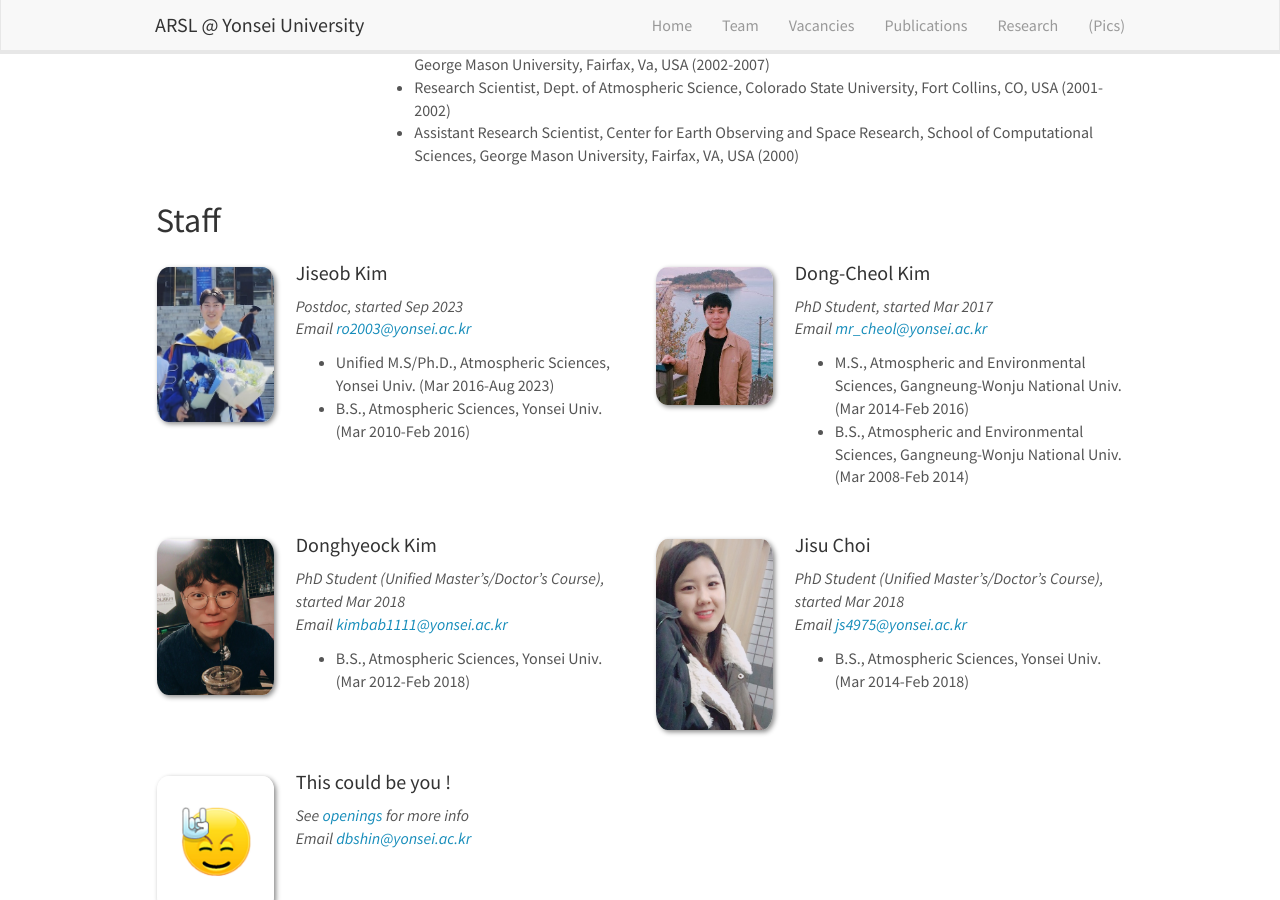
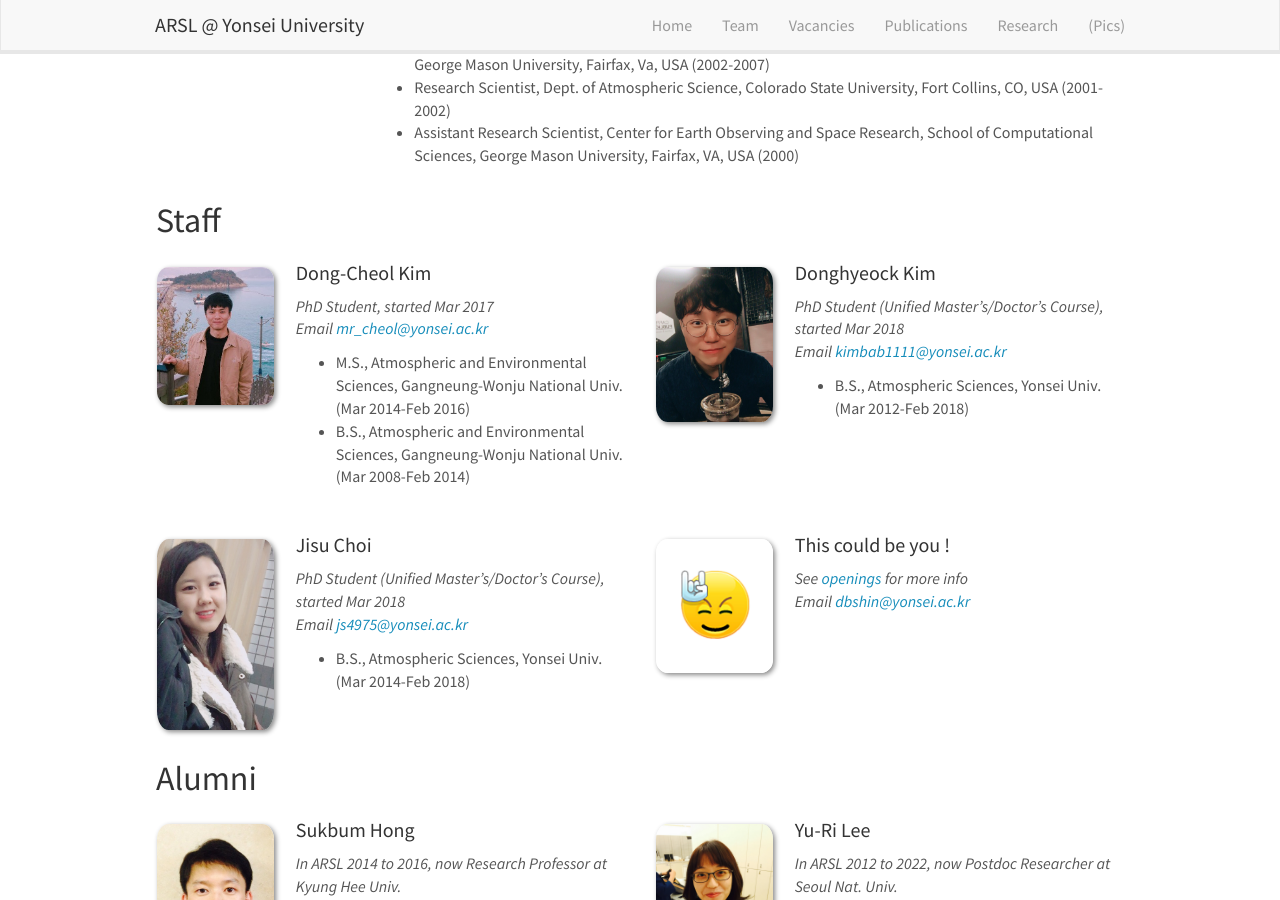
Before and after one commit to roo2003/roo2003.github.io, a Jekyll site: the page built from _pages/team.md, in a window 1280 px wide and 900 px high, scrolled down 562 px. Built offline with Jekyll 4.4.1, drawn with Linux system fonts in a browser that asks for light colours; nearby versions of some CDN libraries.

Commit message:
Update team_members.yml

```diff
--- a/_data/team_members.yml
+++ b/_data/team_members.yml
@@ -1,11 +1,3 @@
-- name: Jiseob Kim
-  photo: Jiseob_new.jpg
-  info: Postdoc, started Sep 2023
-  email: ro2003@yonsei.ac.kr
-  number_educ: 2
-  education1: Unified M.S/Ph.D., Atmospheric Sciences, Yonsei Univ. (Mar 2016-Aug 2023)
-  education2: B.S., Atmospheric Sciences, Yonsei Univ. (Mar 2010-Feb 2016)
-
 - name: Dong-Cheol Kim
   photo: Dong-Cheol.jpg
   info: PhD Student, started Mar 2017
```
